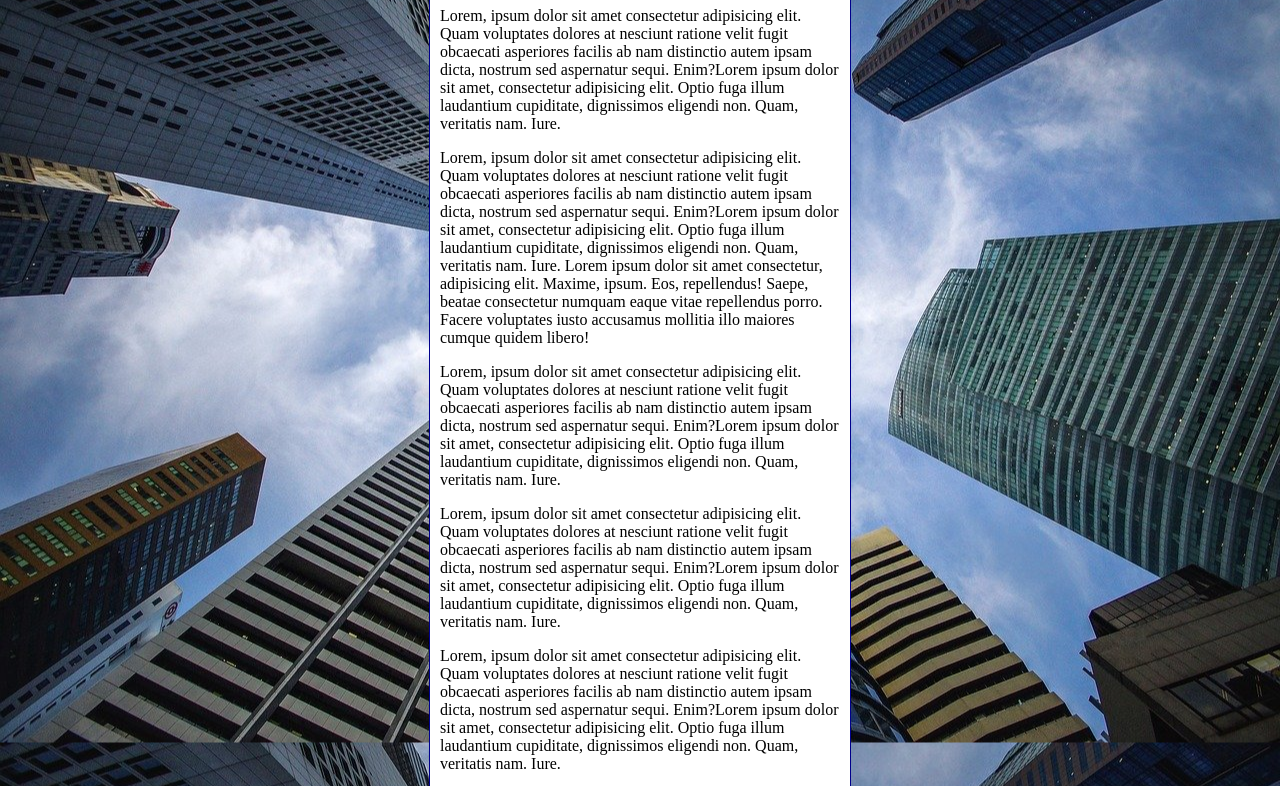
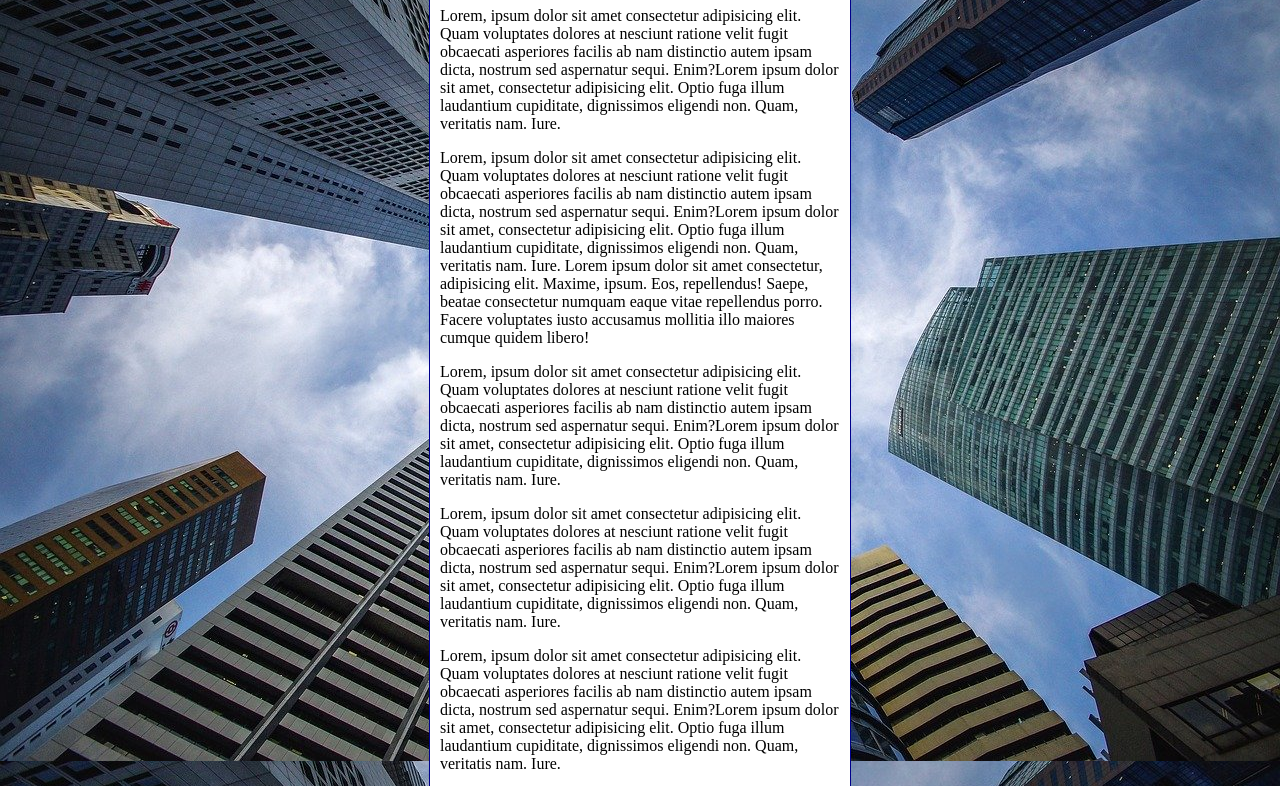
Before and after one commit to jordansantos91/html-css, a plain HTML site: page exercicios/ex022/fundo006.html in a window 1280 px wide. Shown: the part 92-878 px from the top of the page. Drawn offline with Linux system fonts and the light colour scheme.

Commit message:
atualizaçao ex022

```diff
--- a/exercicios/ex022/fundo006.html
+++ b/exercicios/ex022/fundo006.html
@@ -7,15 +7,15 @@
   <style>
     body {
       height: 100vh;
-      background-color: black;
-      background-image: url('imagens/wallpaper002.jpg');
+      background: black url('imagens/wallpaper002.jpg')
+      center center no-repeat fixed;
       background-size: cover;
-      background-position: center center;
-      background-repeat: repeat;
-
-
     }
 
+    /*Shorthand - background
+    color > image > position > repeat > [size]
+    > attachment
+    */
     main {
       background-color: white;
       width: 400px;
```
